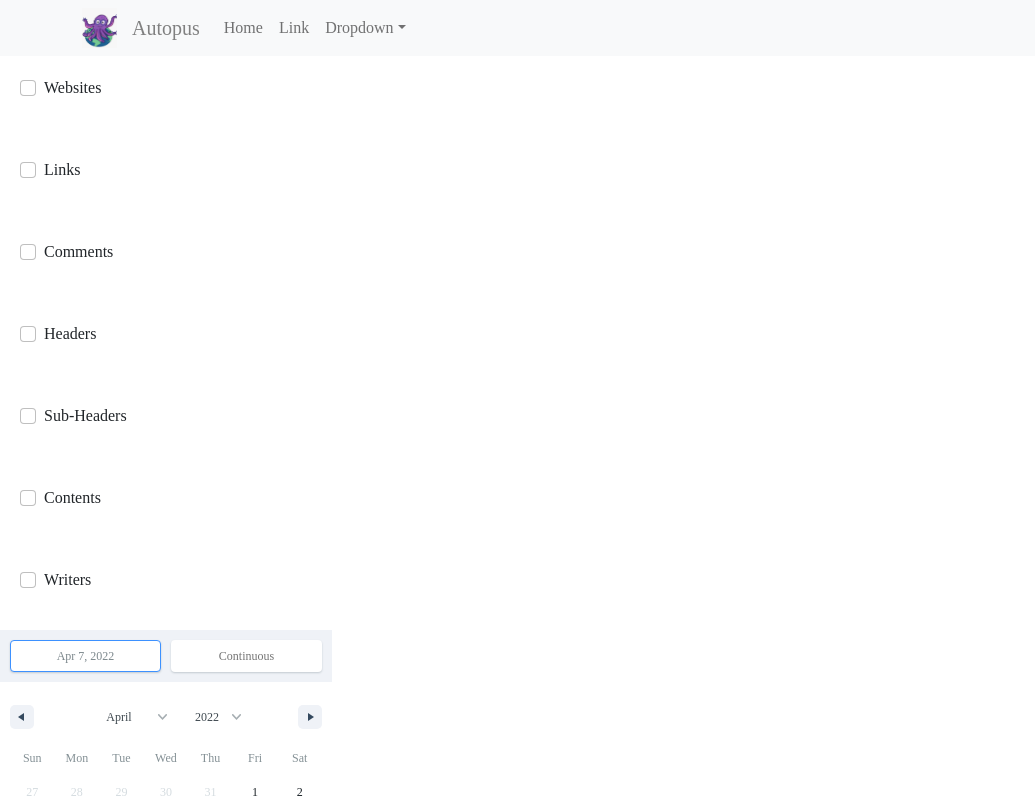
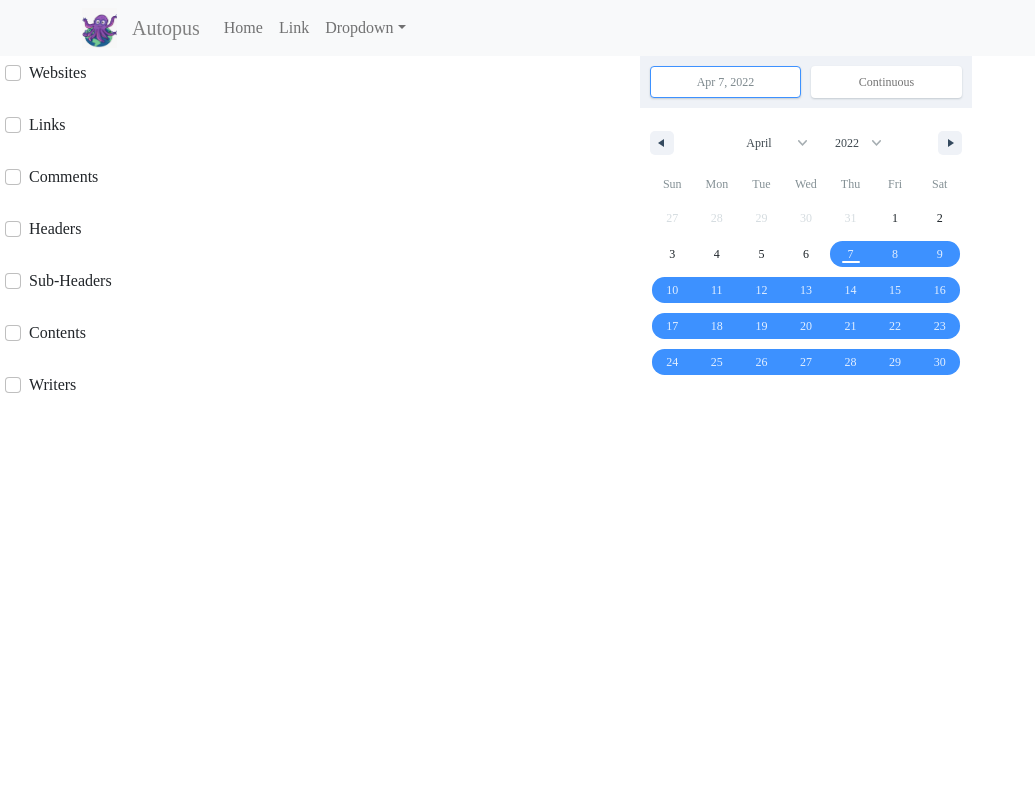
Before and after one commit to RahavAyalon/Hackathon, a React (Create React App) app: page /filtering in a window 1280 px wide. Shown: the top 800 px of the page, without its empty margins (0-1035 px from the left). Built offline with nearby package versions, Linux system fonts and the light colour scheme.

Commit message:
Update of Grid

```diff
--- a/src/App.css
+++ b/src/App.css
@@ -3,25 +3,23 @@
 }
 .parent {
 display: grid;
-grid-template-columns: 1fr;
+grid-template-columns: repeat(2, 1fr);
 grid-template-rows: repeat(2, 1fr);
 grid-column-gap: 0px;
 grid-row-gap: 0px;
 }
-
-.div1 { grid-area: 1 / 1 / 2 / 2; }
-.div2 { grid-area: 2 / 1 / 3 / 2; }
-.website{
-  /*display: flex;*/
-}
-
+.div1 { grid-area: 1 / 1 / 2 / 3; }
+.div2 { grid-area: 2 / 1 / 3 / 3; }
+.div3 { grid-area: 1 / 1 / 3 / 2; }
+.div4 { grid-area: 1 / 2 / 3 / 3; }
 
 .btn1{
   padding: 5px;
   margin: 10px;
 }
+
 .mb-3{
-  padding: 20px;
+  padding: 5px;
 }
 .linkstyle a{
   text-decoration: none;
--- a/src/Button.js
+++ b/src/Button.js
@@ -5,13 +5,13 @@ export default function Button() {
   return (
     <>
       <div className="Buttons">
-        <button class={'btn1'}>
+        <button class={"btn1 linkstyle"}>
           <Link to="/filtering">Sky News</Link>
         </button>
-        <button class={'btn1'}>
+        <button class={"btn1 linkstyle"}>
           <Link to="/filtering">The Guardian</Link>
         </button>
-        <button class={'btn1'}>
+        <button class={"btn1 linkstyle"}>
           <Link to="/filtering">Al Jazeera</Link>
         </button>
       </div>
--- a/src/Filtering.js
+++ b/src/Filtering.js
@@ -17,8 +17,7 @@ export default function Filtering() {
   ]);
 
   return (
-    <>
-      <div class="parent1">
+      <div class="parent">
         <div class="div3">
           {' '}
           <Form>
@@ -87,6 +86,5 @@ export default function Filtering() {
           />
         </div>
       </div>
-    </>
   );
 }
```
